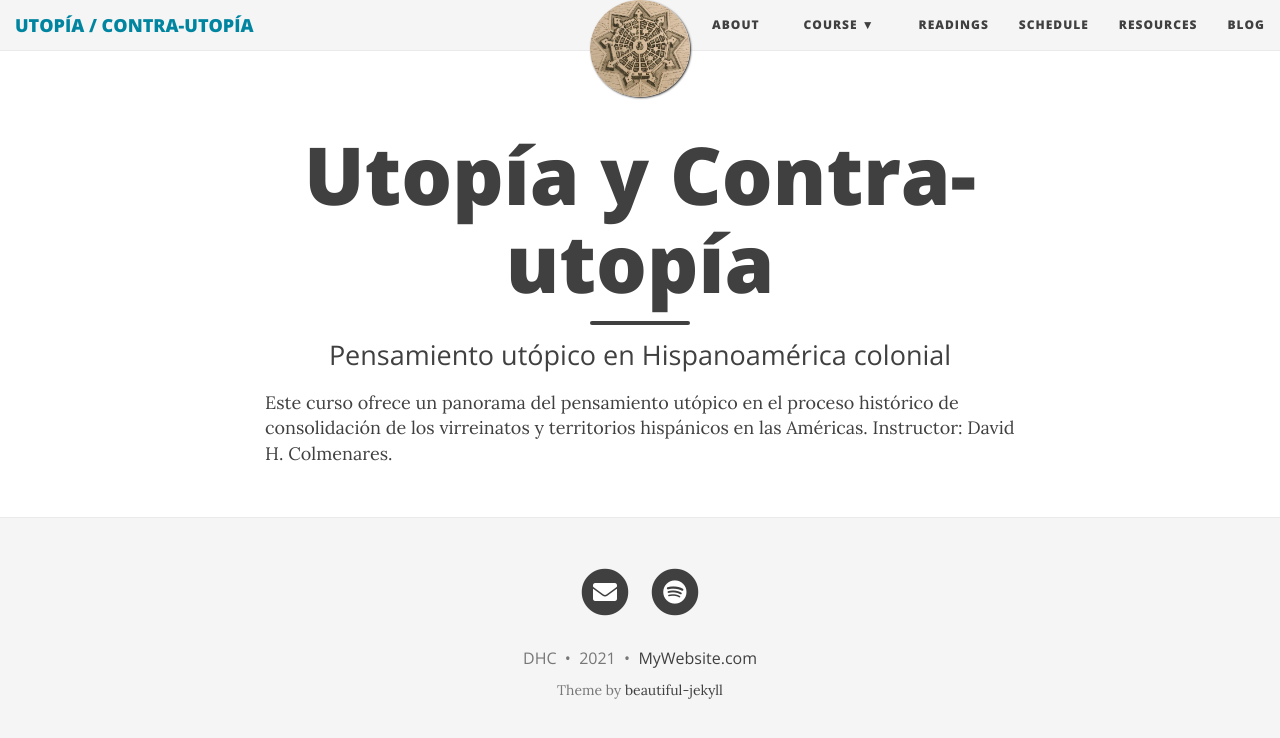
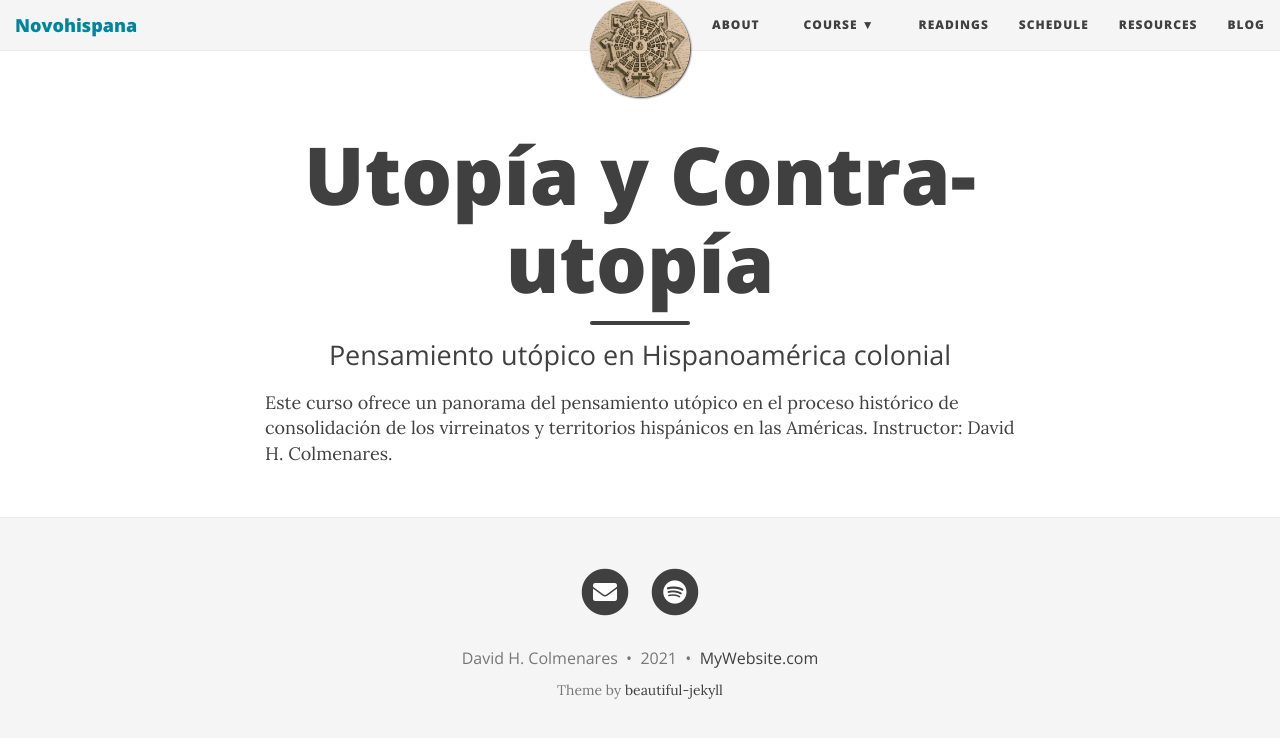
Before and after one commit to Hipomenes/novohispana, a Jekyll site: the page built from index.html, in a window 1280 px wide. Shown: the top 738 px of the page. Built offline with Jekyll 4.4.1, drawn with Linux system fonts in a browser that asks for light colours; nearby versions of some CDN libraries.

Commit message:
Update _config.yml

```diff
--- a/_config.yml
+++ b/_config.yml
@@ -2,10 +2,10 @@
 remote_theme: daattali/beautiful-jekyll@5.0.0 to your _config.yml
 
 # Name of website
-title: UTOPÍA / CONTRA-UTOPÍA
+title: Novohispana
 
 # Short description of your site
-description: El pensamiento utópico en Hispanoamérica colonial
+description: Literatura y cultura novohispana
 
 # --- Local development options ---
 # If your website is hosted locally rather than on GitHub, then you need to uncomment the next two parameters to set the url and baseurl
@@ -69,7 +69,7 @@ footer-link-col: "#404040"
 # Change all these values or delete the ones you don't want.
 # Important: you must keep the "name" parameter, everything else you can remove
 author:
-  name: DHC
+  name: David H. Colmenares
 
 # Select your active Social Network Links.
 # Uncomment the links you want to show in the footer and add your information to each link.
```
